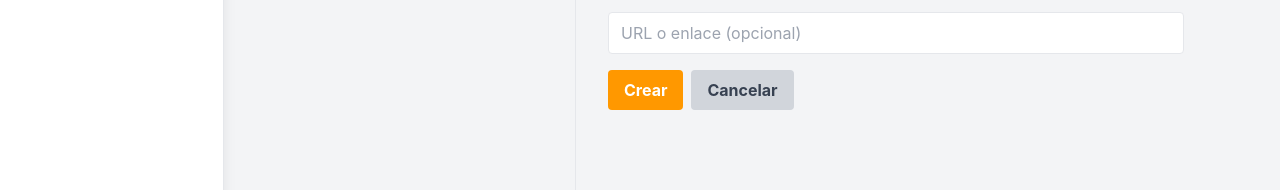
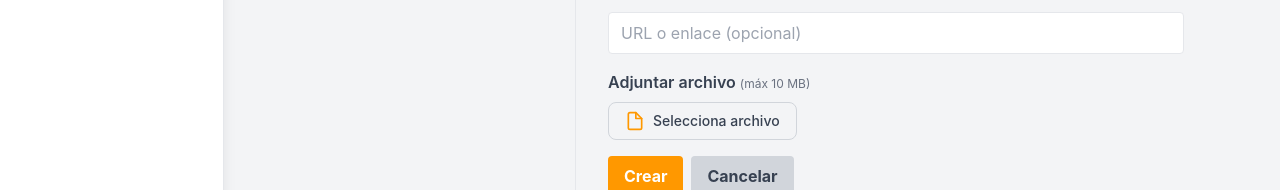
Before and after one commit to miguelgargurevich/dashboardia-new, a Next.js app in the folder apps/frontend/: page /recursos in a window 1280 px wide. Both pictures are taken after a click on the button "Nuevo". Shown: the part 477-667 px from the top of the page. Built offline with nearby package versions, Linux system fonts and the light colour scheme; no server answers.

Commit message:
feat: integración completa de subida de archivos a Supabase desde backend, fixes de rutas y variables de entorno

```diff
--- a/apps/frontend/app/recursos/page.tsx
+++ b/apps/frontend/app/recursos/page.tsx
@@ -41,6 +41,8 @@ function ResourceList({ resources, selectedId, onSelect, tiposRecursos, onNew, s
 
 function ResourceViewer({ resource, onEdit, onDelete, tiposRecursos, isEditing, onSave, onCancel, isCreating }: any) {
   const [editData, setEditData] = useState<any>(resource);
+  const [file, setFile] = useState<File | null>(null);
+  const [uploading, setUploading] = useState(false);
   const safeTiposRecursos = Array.isArray(tiposRecursos) ? tiposRecursos : [];
   useEffect(() => {
     // Find tipo id if resource.tipo is nombre
@@ -62,7 +64,36 @@ function ResourceViewer({ resource, onEdit, onDelete, tiposRecursos, isEditing,
       <div className="flex-1 p-8">
         <form className="space-y-4 max-w-xl" onSubmit={async e => {
           e.preventDefault();
-          await onSave(editData);
+          let url = editData.url;
+          if (file) {
+            if (file.size > 10 * 1024 * 1024) {
+              alert('El archivo supera el límite de 10 MB');
+              return;
+            }
+            setUploading(true);
+            const formData = new FormData();
+            formData.append('file', file);
+            try {
+            const apiBase = process.env.NEXT_PUBLIC_API_BASE || "http://localhost:4000/api";
+            const res = await fetch(`${apiBase.replace(/\/$/, '')}/upload`, {
+              method: 'POST',
+              body: formData,
+            });
+              const result = await res.json();
+              if (!res.ok) {
+                alert('Error al subir el archivo: ' + (result.error || 'Error desconocido'));
+                setUploading(false);
+                return;
+              }
+              url = result.url;
+            } catch (err: any) {
+              alert('Error al subir el archivo: ' + err.message);
+              setUploading(false);
+              return;
+            }
+            setUploading(false);
+          }
+          await onSave({ ...editData, url });
         }}>
           <div className="flex items-center gap-2 mb-4">
             <input
@@ -102,7 +133,31 @@ function ResourceViewer({ resource, onEdit, onDelete, tiposRecursos, isEditing,
             value={editData?.url || ""}
             onChange={e => setEditData({ ...editData, url: e.target.value })}
             placeholder="URL o enlace (opcional)"
+            disabled={uploading}
           />
+          <div className="mb-2">
+            <label className="block font-semibold mb-2 text-gray-700 dark:text-gray-200">Adjuntar archivo <span className="text-xs font-normal text-gray-500 dark:text-gray-400">(máx 10 MB)</span></label>
+            <div className="flex items-center gap-3">
+              <label className={`flex items-center px-4 py-2 border rounded-lg cursor-pointer transition-colors ${uploading ? 'opacity-60 cursor-not-allowed' : ''} ${file ? 'bg-primary/10 dark:bg-primary/20 border-primary dark:border-primary' : 'bg-gray-100 dark:bg-gray-900 border-gray-300 dark:border-gray-700 hover:bg-primary/10 dark:hover:bg-primary/20'}`}
+                style={{ pointerEvents: uploading ? 'none' : 'auto' }}>
+                <FiFile className="text-xl text-primary mr-2" />
+                <span className={`text-sm font-medium ${file ? 'text-primary dark:text-primary' : 'text-gray-700 dark:text-gray-200'}`}>{file ? file.name : 'Selecciona archivo'}</span>
+                <input
+                  type="file"
+                  className="hidden"
+                  onChange={e => setFile(e.target.files?.[0] || null)}
+                  disabled={uploading}
+                />
+              </label>
+              {file && !uploading && (
+                <button type="button" className="ml-2 px-2 py-1 rounded bg-red-100 dark:bg-red-900 text-red-600 dark:text-red-300 text-xs font-semibold" onClick={() => setFile(null)}>Quitar</button>
+              )}
+              {uploading && <span className="ml-2 text-primary flex items-center gap-1"><FiLink className="animate-spin" /> Subiendo archivo...</span>}
+            </div>
+            {file && !uploading && file.size > 10 * 1024 * 1024 && (
+              <div className="text-red-500 text-xs mt-1">El archivo supera el límite de 10 MB</div>
+            )}
+          </div>
           <div className="flex gap-2">
             <button type="submit" className="px-4 py-2 rounded bg-primary text-white font-bold hover:bg-primary/80">{isCreating ? "Crear" : "Guardar"}</button>
             <button type="button" className="px-4 py-2 rounded bg-gray-300 dark:bg-gray-700 text-gray-700 dark:text-gray-200 font-bold" onClick={onCancel}>Cancelar</button>
```
Also changed, not shown: 2 other files (tests, documents, lock files or other folders).
